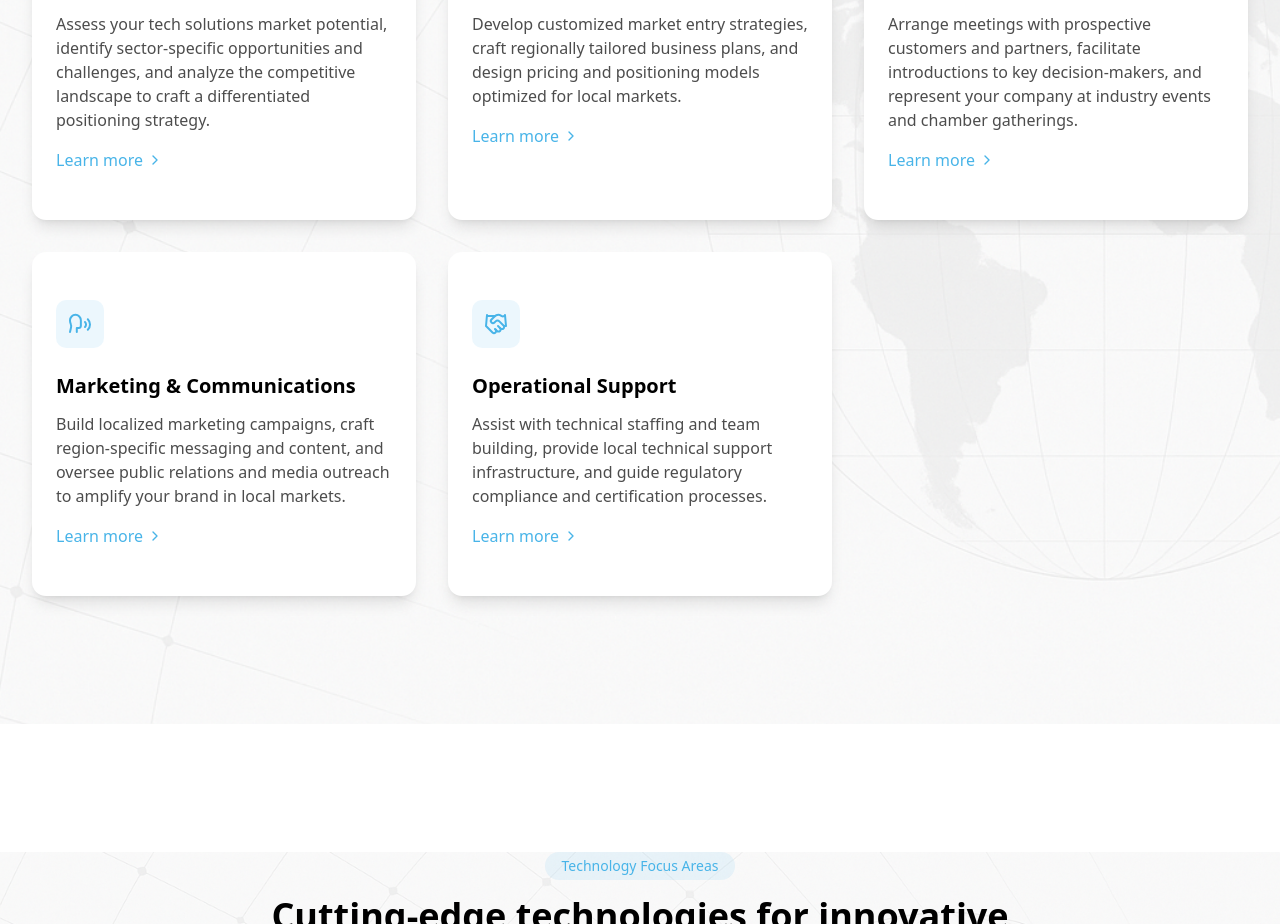
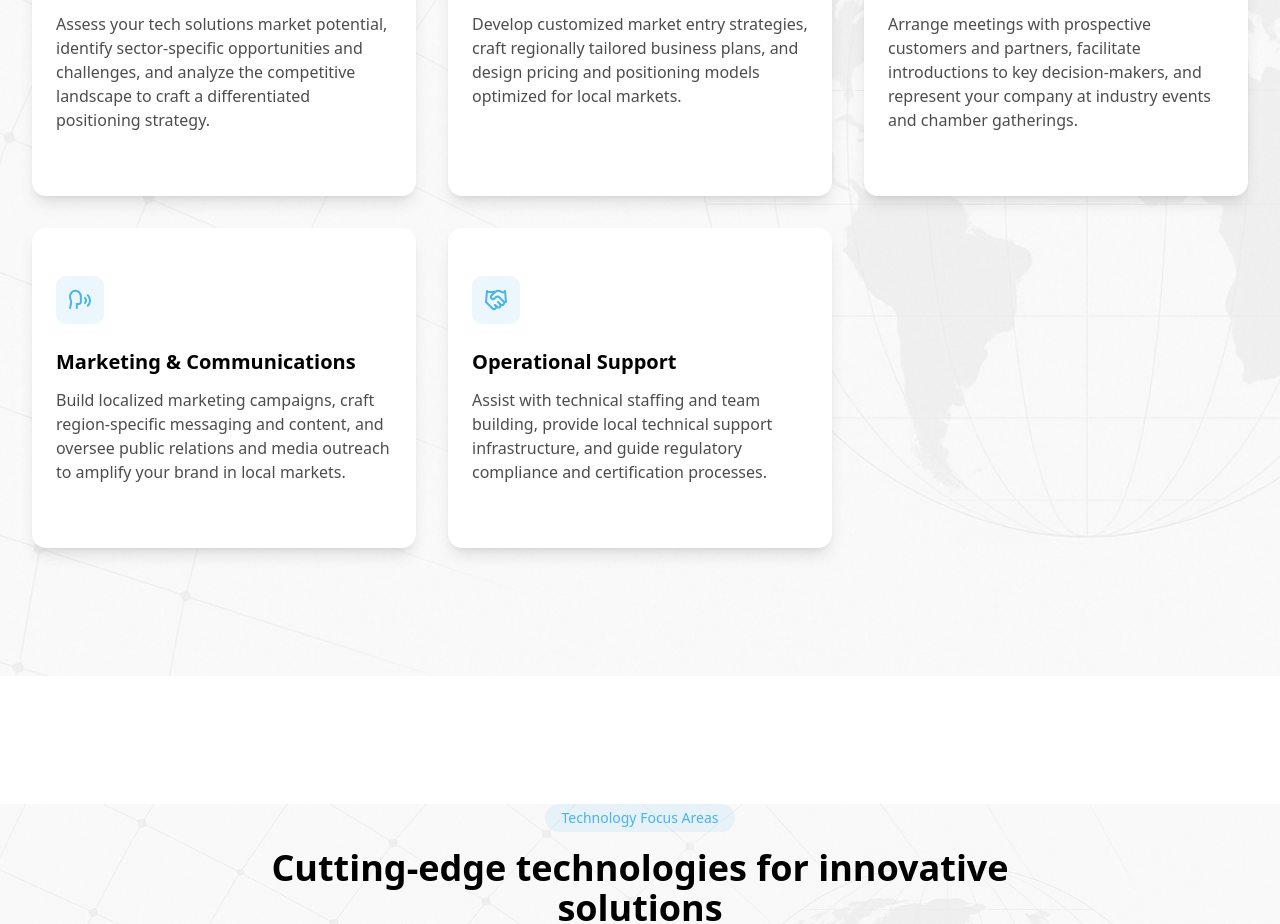
Before and after one commit to aberenstein/G7-NET, a Next.js app: page /en in a window 1280 px wide. Shown: the part 1364-2288 px from the top of the page. Built offline with nearby package versions, Linux system fonts and the light colour scheme.

Commit message:
Se remueven links no utilizados

```diff
--- a/src/components/Services.tsx
+++ b/src/components/Services.tsx
@@ -1,6 +1,5 @@
-import Link from "next/link"
+// import Link from "next/link"
 import {
-  ChevronRight,
   Search,
   Route,
   ChartColumnIncreasing,
@@ -57,13 +56,13 @@ export function Services() {
                   <p className="text-black/70 mb-4">
                     {t(`service${index}.description`)}
                   </p>
-                  <Link
+                  {/* <Link
                     href="#"
                     className="inline-flex items-center text-[#48b4e8] font-medium hover:underline group"
                   >
                     {t("learnMore")}
                     <ChevronRight className="ml-1 h-4 w-4 group-hover:translate-x-1 transition-transform" />
-                  </Link>
+                  </Link> */}
                 </CardContent>
               </Card>
             </div>
```
